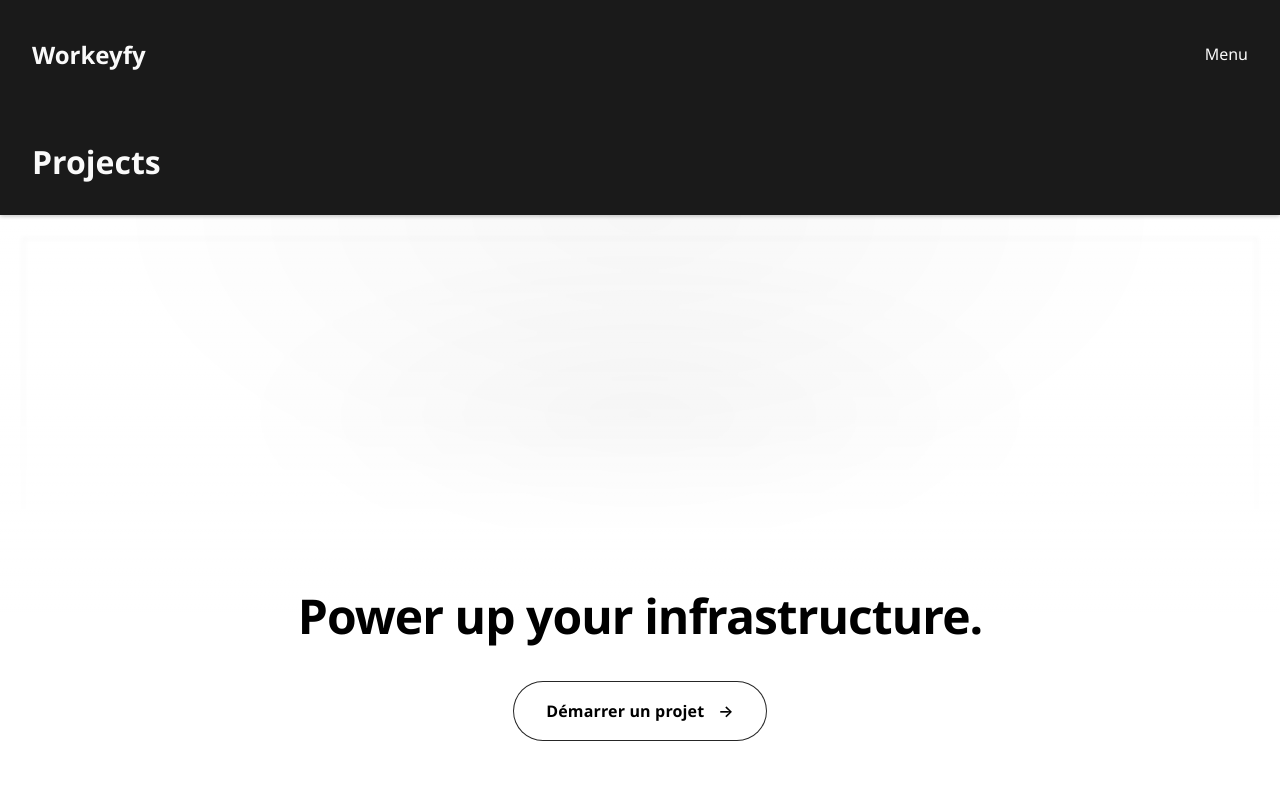
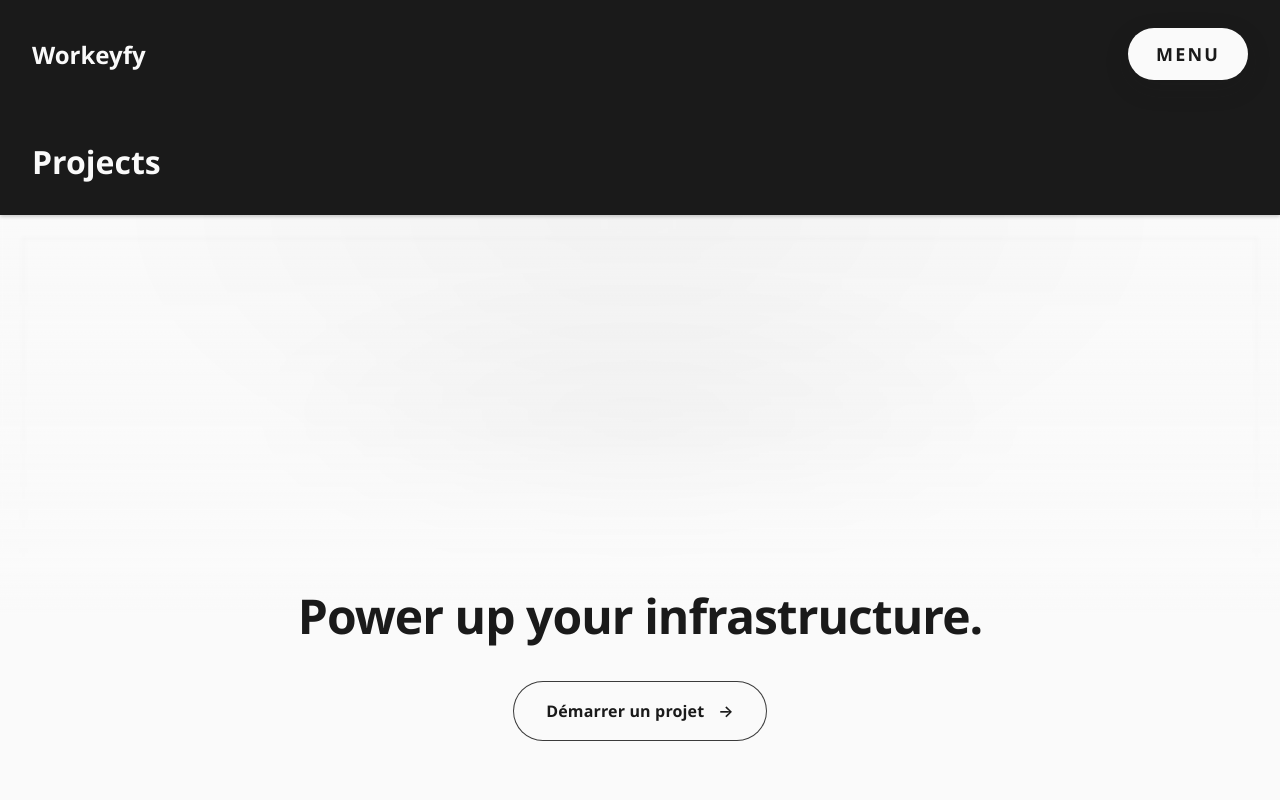
Before and after one commit to Sylvain-code815/Front-Workeyfy, a React (Vite) app in the folder Projet-Workeyfey-Front/: page /projects in a window 1280 px wide. Shown: the top 800 px of the page. Built offline with nearby package versions, Linux system fonts and the light colour scheme; no server answers.

Commit message:
Suppression de la page contact, correction du bouton de navigation et des var de couleurs

```diff
--- a/Projet-Workeyfey-Front/src/App.tsx
+++ b/Projet-Workeyfey-Front/src/App.tsx
@@ -3,7 +3,6 @@ import Header from './components/layout/Header';
 import Footer from './components/layout/Footer';
 import Home from './pages/Home';
 import Projects from './pages/Projects';
-import Contacts from './pages/Contacts';
 
 function App() {
     return (
@@ -12,7 +11,6 @@ function App() {
             <Routes>
                 <Route path="/" element={<Home />} />
                 <Route path="/projects" element={<Projects />} />
-                <Route path="/contacts" element={<Contacts />} />
             </Routes>
             <Footer />
         </>
--- a/Projet-Workeyfey-Front/src/components/layout/Footer.css
+++ b/Projet-Workeyfey-Front/src/components/layout/Footer.css
@@ -1,10 +1,9 @@
 .Footer {
-    --bg: #FFFFFF;
-    --bg-soft: #F5F5F7;
-    --ink: #000000;
-    --ink-soft: rgba(0, 0, 0, 0.65);
-    --line: rgba(0, 0, 0, 0.12);
-    --line-strong: rgba(0, 0, 0, 0.85);
+    --bg: var(--color-white);
+    --ink: var(--color-black);
+    --ink-soft: rgba(var(--color-black-rgb), 0.65);
+    --line: rgba(var(--color-black-rgb), 0.12);
+    --line-strong: rgba(var(--color-black-rgb), 0.85);
 
     position: relative;
     width: 100%;
@@ -20,8 +19,8 @@
     position: absolute;
     inset: 0;
     background:
-        radial-gradient(60% 40% at 50% 0%, rgba(0, 0, 0, 0.03), transparent 70%),
-        radial-gradient(120% 80% at 50% 100%, rgba(255, 255, 255, 1) 40%, rgba(255, 255, 255, 0) 100%);
+        radial-gradient(60% 40% at 50% 0%, rgba(var(--color-black-rgb), 0.03), transparent 70%),
+        radial-gradient(120% 80% at 50% 100%, rgba(var(--color-white-rgb), 1) 40%, rgba(var(--color-white-rgb), 0) 100%);
     pointer-events: none;
     z-index: 0;
 }
@@ -42,8 +41,8 @@
     width: 100%;
     height: 100%;
     background:
-        radial-gradient(45% 60% at 50% 50%, rgba(0, 0, 0, 0.04), transparent 70%);
-    outline: 1px dashed rgba(0, 0, 0, 0.08);
+        radial-gradient(45% 60% at 50% 50%, rgba(var(--color-black-rgb), 0.04), transparent 70%);
+    outline: 1px dashed rgba(var(--color-black-rgb), 0.08);
     outline-offset: -24px;
 }
 
@@ -52,9 +51,9 @@
     inset: 0;
     background: linear-gradient(
         to bottom,
-        rgba(255, 255, 255, 0) 0%,
-        rgba(255, 255, 255, 0.35) 55%,
-        rgba(255, 255, 255, 0.92) 88%,
+        rgba(var(--color-white-rgb), 0) 0%,
+        rgba(var(--color-white-rgb), 0.35) 55%,
+        rgba(var(--color-white-rgb), 0.92) 88%,
         var(--bg) 100%
     );
     backdrop-filter: blur(2px);
@@ -117,11 +116,11 @@
     letter-spacing: 0.01em;
     color: var(--ink);
     cursor: pointer;
-    background: #FFFFFF;
+    background: var(--color-white);
     border: 1px solid var(--line-strong);
     box-shadow:
-        inset 0 1px 0 rgba(255, 255, 255, 0.6),
-        0 0 0 0 rgba(0, 0, 0, 0);
+        inset 0 1px 0 rgba(var(--color-white-rgb), 0.6),
+        0 0 0 0 rgba(var(--color-black-rgb), 0);
     transition:
         transform 220ms ease,
         border-color 220ms ease,
@@ -132,10 +131,10 @@
 
 .Footer-cta-primary:hover {
     transform: translateY(-1px);
-    background: #000000;
-    color: #FFFFFF;
-    border-color: #000000;
-    box-shadow: 0 8px 24px rgba(0, 0, 0, 0.18);
+    background: var(--color-black);
+    color: var(--color-white);
+    border-color: var(--color-black);
+    box-shadow: 0 8px 24px rgba(var(--color-black-rgb), 0.18);
 }
 
 .Footer-cta-arrow {
--- a/Projet-Workeyfey-Front/src/components/layout/Header.css
+++ b/Projet-Workeyfey-Front/src/components/layout/Header.css
@@ -20,15 +20,23 @@
 }
 
 .Header-nav-btn {
-    padding: 32px;
-    background: none;
+    margin-right: 32px;
+    padding: 14px 28px;
+    background-color: var(--color-white);
+    color: var(--color-black);
+    font-family: var(--font-family-base);
+    font-size: 18px;
+    font-weight: 700;
+    letter-spacing: 0.12em;
+    text-transform: uppercase;
     border: none;
+    border-radius: 999px;
     cursor: pointer;
-    font-size: 1rem;
-    font-family: inherit;
-    color: inherit;
+    box-shadow: 0 8px 24px rgba(var(--color-black-rgb), 0.18);
+    transition: transform 200ms ease, box-shadow 200ms ease;
 }
 
 .Header-nav-btn:hover {
-    opacity: 0.7;
+    transform: translateY(-2px);
+    box-shadow: 0 12px 32px rgba(var(--color-black-rgb), 0.25);
 }
--- a/Projet-Workeyfey-Front/src/components/layout/NavMenu.css
+++ b/Projet-Workeyfey-Front/src/components/layout/NavMenu.css
@@ -31,14 +31,14 @@
     display: flex;
     flex-direction: column;
     align-items: center;
-    gap: 32px;
+    gap: 64px;
 }
 
 .NavMenu-item {
     font-size: 64px;
     line-height: 1;
     font-family: inherit;
-    font-weight: 300;
+    font-weight: 600;
     color: var(--color-white);
     text-decoration: none;
     cursor: pointer;
--- a/Projet-Workeyfey-Front/src/components/layout/NavMenu.tsx
+++ b/Projet-Workeyfey-Front/src/components/layout/NavMenu.tsx
@@ -5,10 +5,14 @@ type NavMenuProps = {
     onClose: () => void;
 };
 
-const items: { to: string; label: string }[] = [
-    { to: '/', label: 'Home' },
-    { to: '/projects', label: 'Projects' },
-    { to: '/contacts', label: 'Contacts' },
+type NavItem =
+    | { kind: 'route'; to: string; label: string }
+    | { kind: 'mailto'; href: string; label: string };
+
+const items: NavItem[] = [
+    { kind: 'route', to: '/', label: 'Home' },
+    { kind: 'route', to: '/projects', label: 'Projects' },
+    { kind: 'mailto', href: 'mailto:hello@workify.com', label: 'Contact' },
 ];
 
 export default function NavMenu({ onClose }: NavMenuProps) {
@@ -30,7 +34,8 @@ export default function NavMenu({ onClose }: NavMenuProps) {
                 className="NavMenu-list"
                 onClick={(e) => e.stopPropagation()}
             >
-                {items.map((item) => (
+                {items.map((item) =>
+                    item.kind === 'route' ? (
                         <Link
                             key={item.to}
                             to={item.to}
@@ -39,7 +44,17 @@ export default function NavMenu({ onClose }: NavMenuProps) {
                         >
                             {item.label}
                         </Link>
-                ))}
+                    ) : (
+                        <a
+                            key={item.href}
+                            href={item.href}
+                            className="NavMenu-item"
+                            onClick={onClose}
+                        >
+                            {item.label}
+                        </a>
+                    )
+                )}
             </nav>
         </div>
     );
--- a/Projet-Workeyfey-Front/src/pages/Contacts.css
+++ /dev/null
@@ -1,9 +0,0 @@
-.Contacts {
-    padding: 32px;
-}
-
-.Contacts-title {
-    font-size: 2rem;
-    font-weight: 600;
-    margin: 0;
-}
--- a/Projet-Workeyfey-Front/src/pages/Contacts.tsx
+++ /dev/null
@@ -1,9 +0,0 @@
-import './Contacts.css';
-
-export default function Contacts() {
-    return (
-        <main className="Contacts">
-            <h2 className="Contacts-title">Contacts</h2>
-        </main>
-    );
-}
--- a/Projet-Workeyfey-Front/src/pages/Home.css
+++ b/Projet-Workeyfey-Front/src/pages/Home.css
@@ -17,8 +17,8 @@
     background-color: var(--color-white);
     color: var(--color-black);
     font-family: var(--font-family-base);
-    font-size: 14px;
-    font-weight: 600;
+    font-size: 18px;
+    font-weight: 700;
     letter-spacing: 0.12em;
     text-transform: uppercase;
     text-decoration: none;
--- a/Projet-Workeyfey-Front/src/pages/Home.tsx
+++ b/Projet-Workeyfey-Front/src/pages/Home.tsx
@@ -1,5 +1,4 @@
 import { Suspense } from 'react';
-import { Link } from 'react-router-dom';
 import { Canvas } from '@react-three/fiber';
 import { OrbitControls } from '@react-three/drei';
 import Produit from '../components/canvas/Produit';
@@ -20,9 +19,9 @@ export default function Home() {
                 <OrbitControls />
             </Canvas>
 
-            <Link to="/contacts" className="Home-contact-btn">
+            <a href="mailto:hello@workify.com" className="Home-contact-btn">
                 Contact
-            </Link>
+            </a>
         </main>
     );
 }
```
Lines whose indentation alone changed are shown as unchanged.
